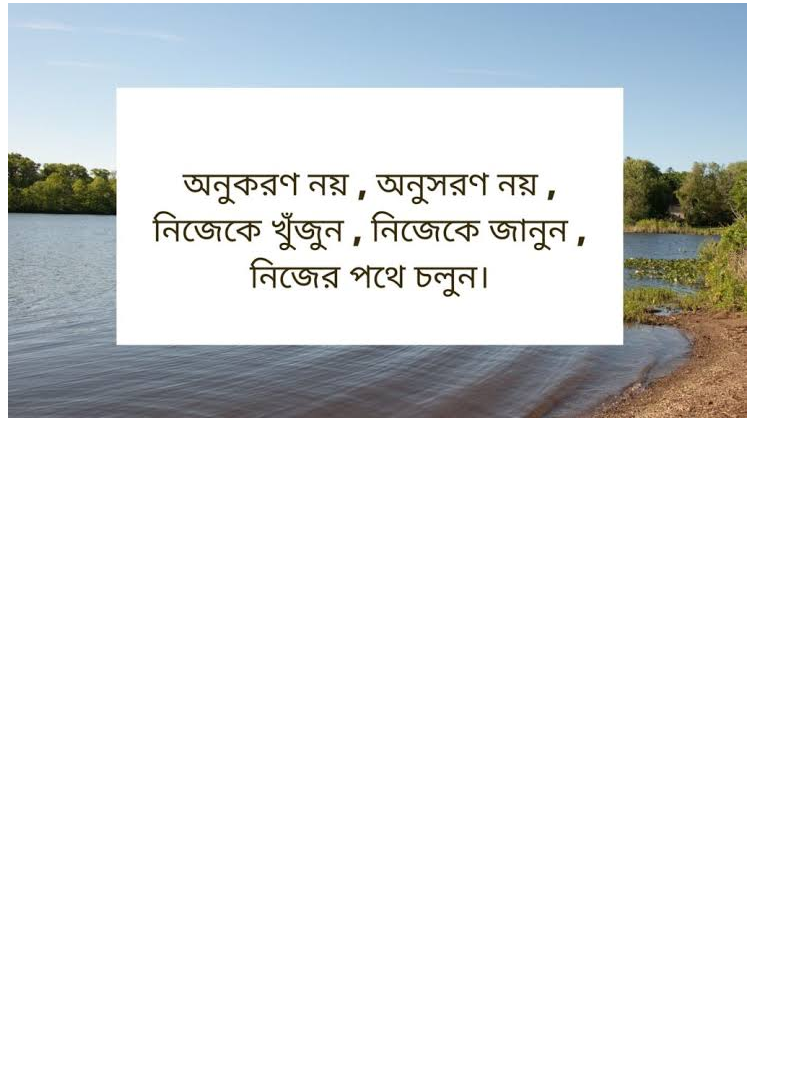
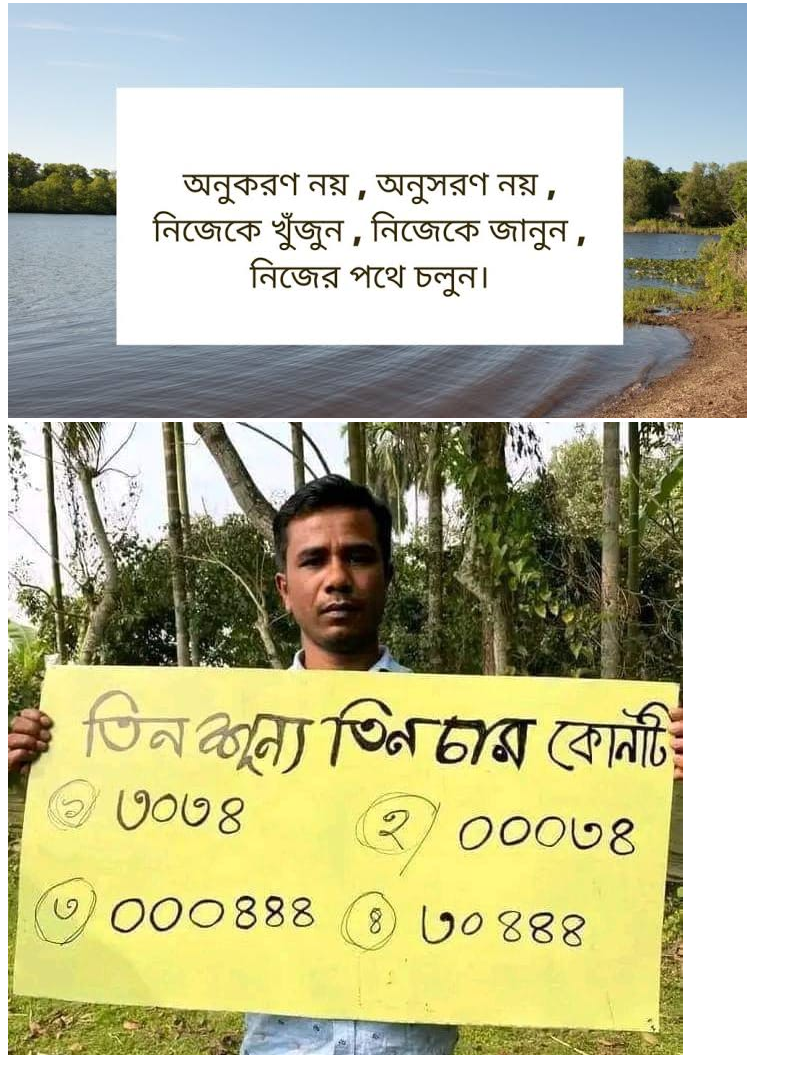
Before and after one commit to shoriful019144/my-first-repo01, a plain HTML site: page index.html in a window 1280 px wide. Shown: the part 2237-3304 px from the top of the page, without its empty margins (0-802 px from the left). Before the commit the page ends 2667 px from the top, so only its background shows below. Drawn offline with Linux system fonts and the light colour scheme.

Commit message:
image added

```diff
--- a/index.html
+++ b/index.html
@@ -15,5 +15,6 @@
     <p>this is my first codeing</p>
     <img src="turkey.jpg" alt="">
     <img src="motivation.jpg" alt="">
+    <img src="mental ability.jpg" alt="">
 </body>
 </html>
```
Also changed, not shown: mental ability.jpg (added).
